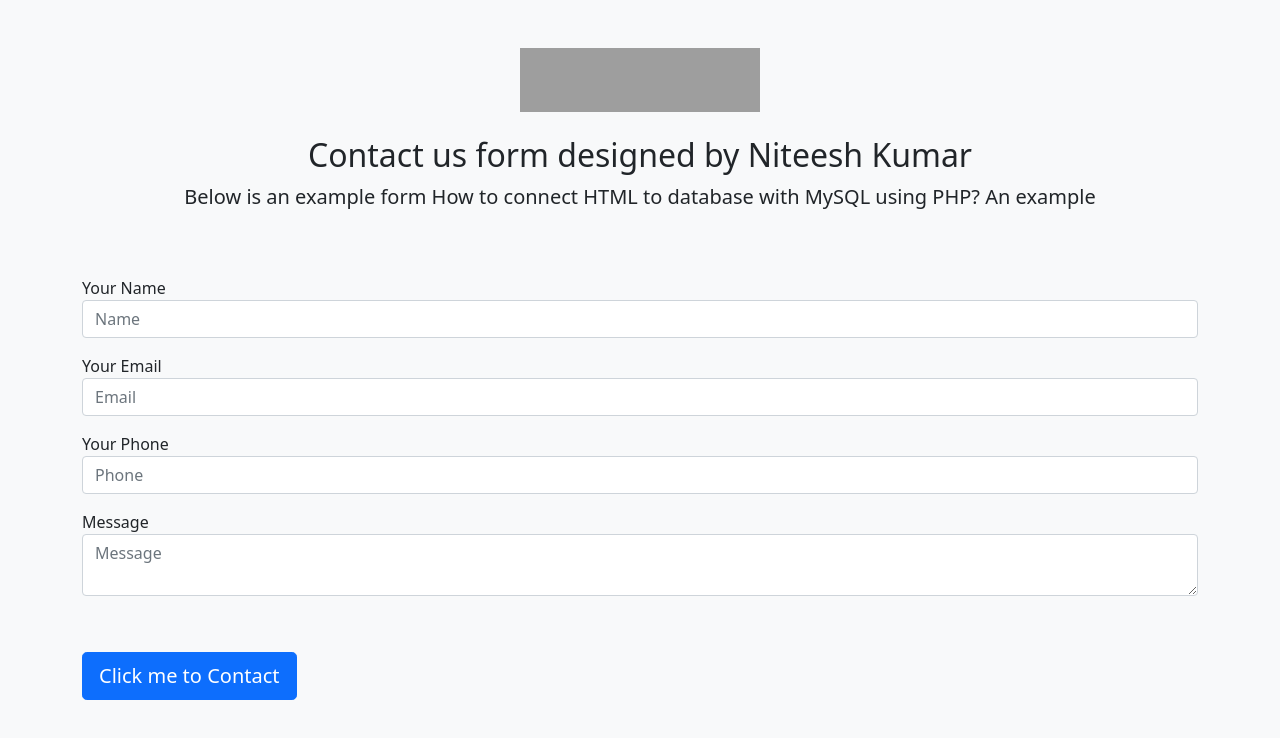
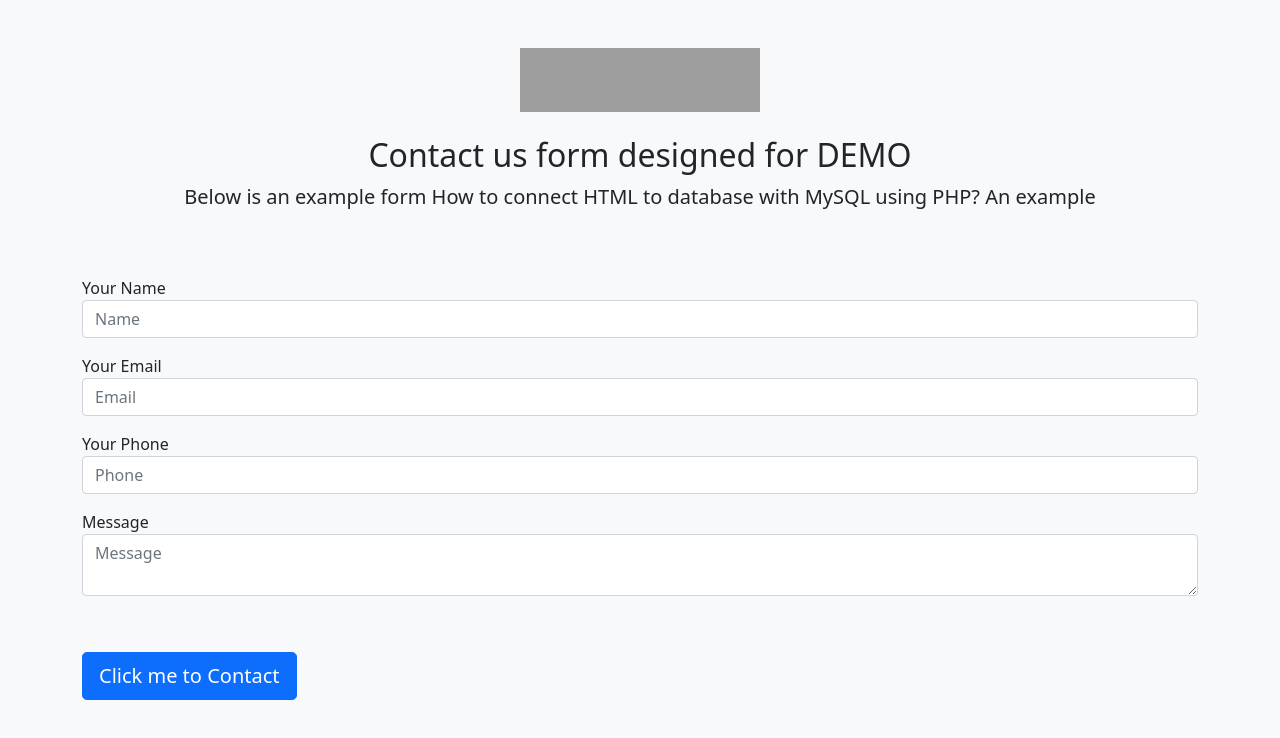
Before and after one commit to niteeshkumar22/contact-app, a plain HTML site: page contact.html in a window 1280 px wide. Drawn offline with nearby package versions, Linux system fonts and the light colour scheme; grey boxes are pictures that could not be loaded.

Commit message:
Update contact.html

```diff
--- a/contact.html
+++ b/contact.html
@@ -12,7 +12,7 @@
 <div class="container">
 <div class="py-5 text-center">
         <img class="d-block mx-auto mb-4" src="https://www.raghwendra.com/blog/wp-content/uploads/2018/09/logo-rwsn.png" alt="" width="240" height="64">
-        <h2>Contact us form designed by Niteesh Kumar</h2>
+        <h2>Contact us form designed for DEMO </h2>
         <p class="lead">Below is an example form How to connect HTML to database with MySQL using PHP? An example</p>
       </div>
 <fieldset>
```
